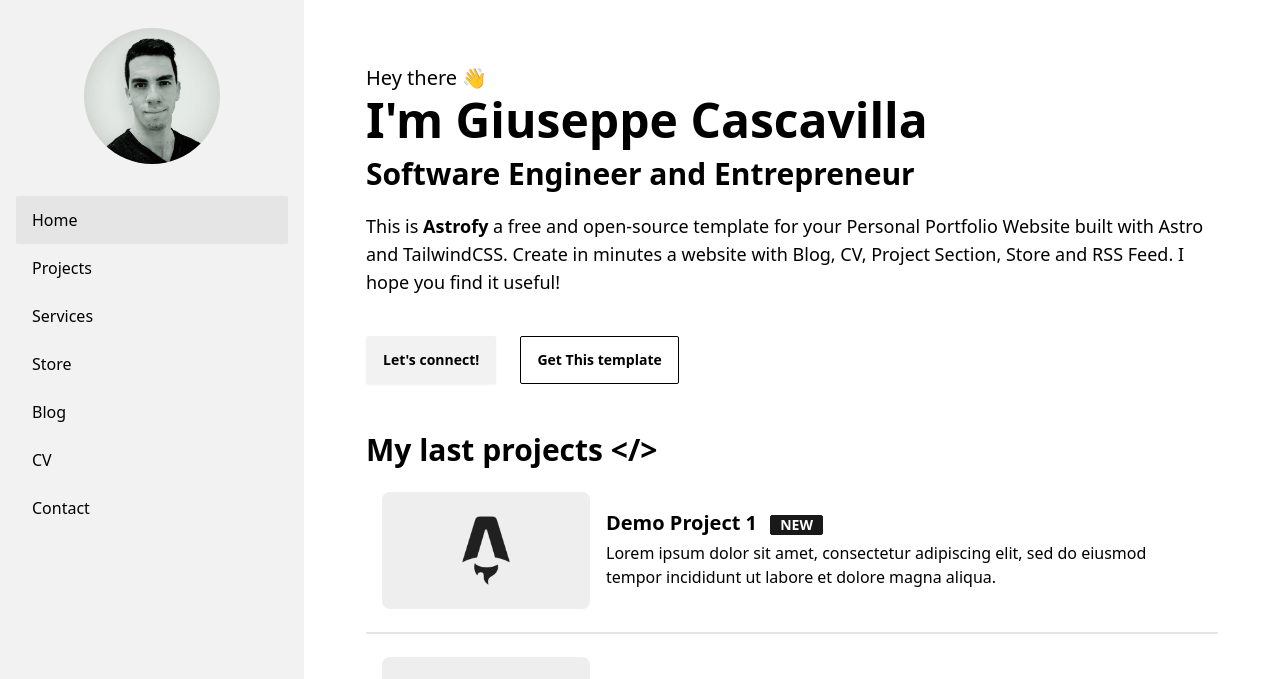
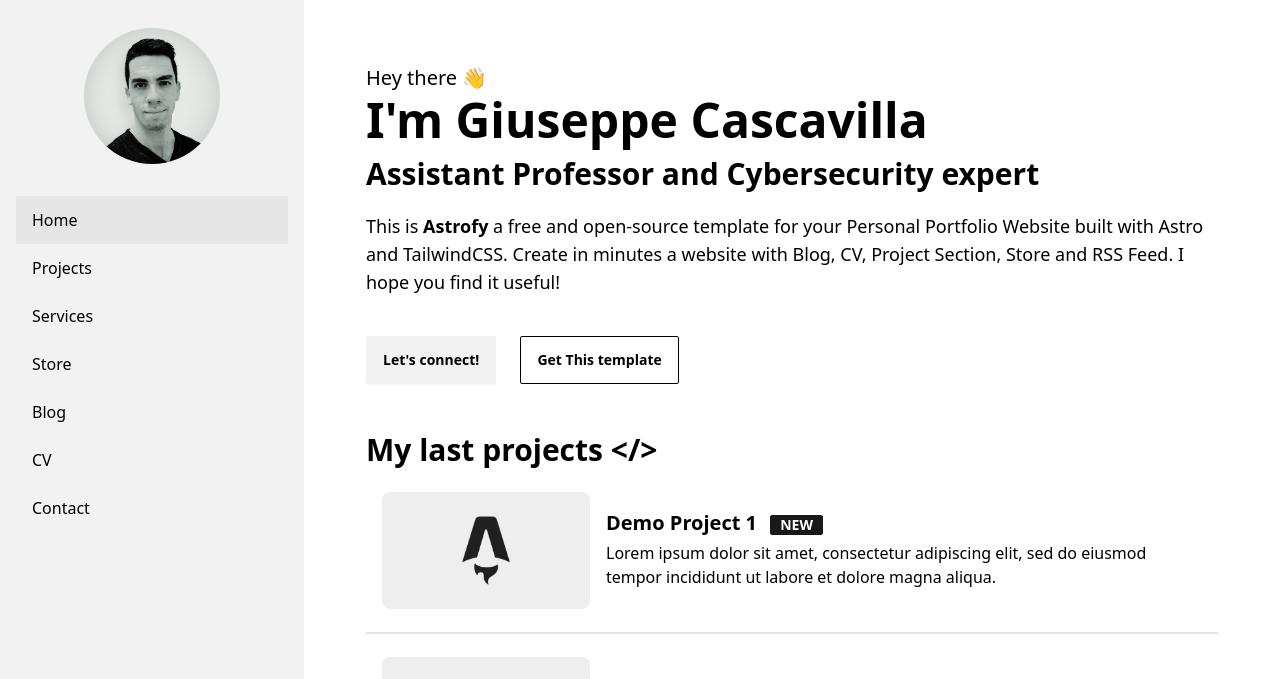
Before and after one commit to giuseppecascavilla/giuseppecascavilla.github.io, an Astro site: page / in a window 1280 px wide. Shown: the top 679 px of the page. Built offline with nearby package versions, Linux system fonts and the light colour scheme; Astro itself is replaced by a stand-in of ours.

Commit message:
Update index.astro

```diff
--- a/src/pages/index.astro
+++ b/src/pages/index.astro
@@ -13,7 +13,7 @@ const last_posts = posts.slice(0, 3);
   <div class="pb-12 mt-5">
     <div class="text-xl py-1">Hey there 👋</div>
     <div class="text-5xl font-bold">I'm Giuseppe Cascavilla</div>
-    <div class="text-3xl py-3 font-bold">Software Engineer and Entrepreneur</div>
+    <div class="text-3xl py-3 font-bold">Assistant Professor and Cybersecurity expert</div>
     <div class="py-2">
       <text class="text-lg">
         This is <b>Astrofy</b> a free and open-source template for your Personal Portfolio Website built with Astro and TailwindCSS.
```
